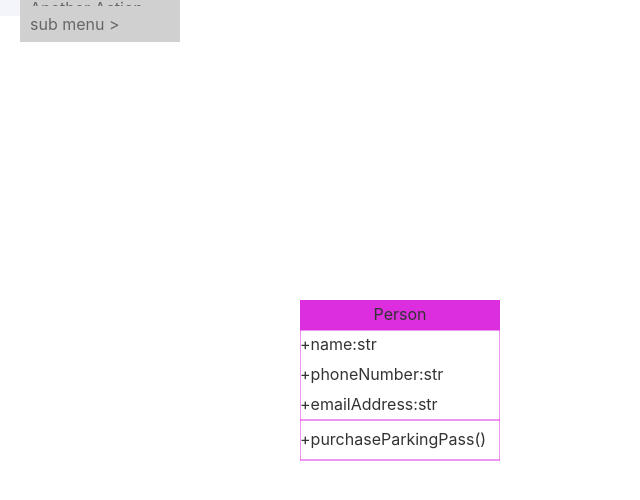
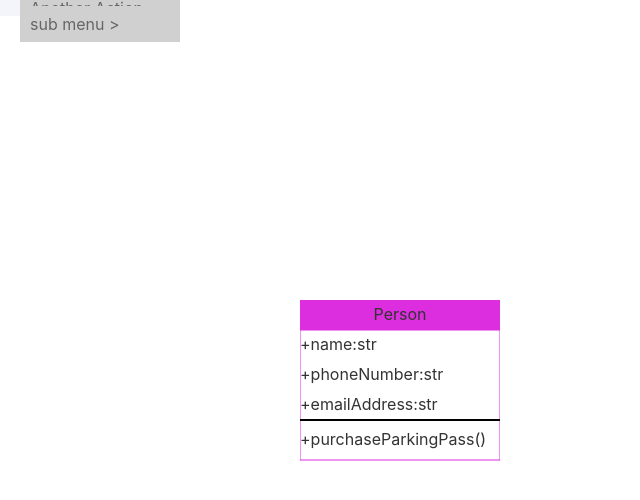
Before and after one commit to juanjcenturion/integrador_js, a React (Create React App) app: page / in a window 1280 px wide. Shown: the top 500 px of the page, without its empty margins (0-640 px from the left). Built offline with nearby package versions, Linux system fonts and the light colour scheme.

Commit message:
cambie de color linea rectangulo a negro

```diff
--- a/package.json
+++ b/package.json
@@ -8,7 +8,7 @@
     "@testing-library/user-event": "^13.5.0",
     "react": "^18.2.0",
     "react-dom": "^18.2.0",
-    "react-scripts": "5.0.1",
+    "react-scripts": "^5.0.1",
     "web-vitals": "^2.1.4"
   },
   "scripts": {
--- a/src/components/DrawClass.jsx
+++ b/src/components/DrawClass.jsx
@@ -55,6 +55,10 @@ class DrawClass extends Component{
                     </text>
                 {/* Rectangulo para metodos */}
                     <rect x="0" y={rectAttributeHeight} width={widthValue} height={rectMethodsHeight} fill="white" stroke={borderColor} />
+
+                {/* Línea superior del rectángulo de métodos en negro */}
+                    <line x1="0" y1={rectAttributeHeight} x2={widthValue} y2={rectAttributeHeight} stroke="black" strokeWidth="2" />
+
                 {/* Texto para los metodos */}
                     <text x="0" y={methodsTextY} fill={textColor}>
                         {methodsText}
```
Also changed, not shown: src/classUML.js (line endings or trailing spaces), 1 other file (tests, documents, lock files or other folders).
